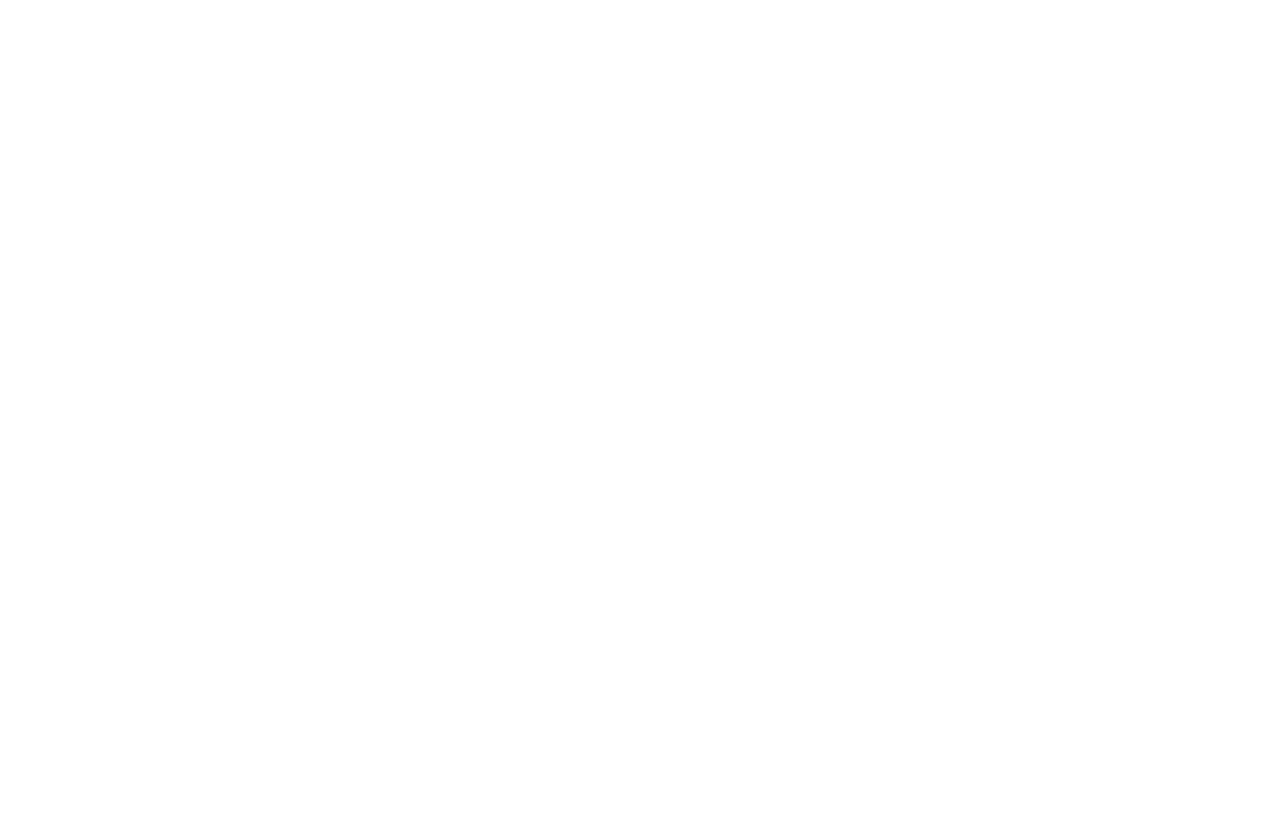
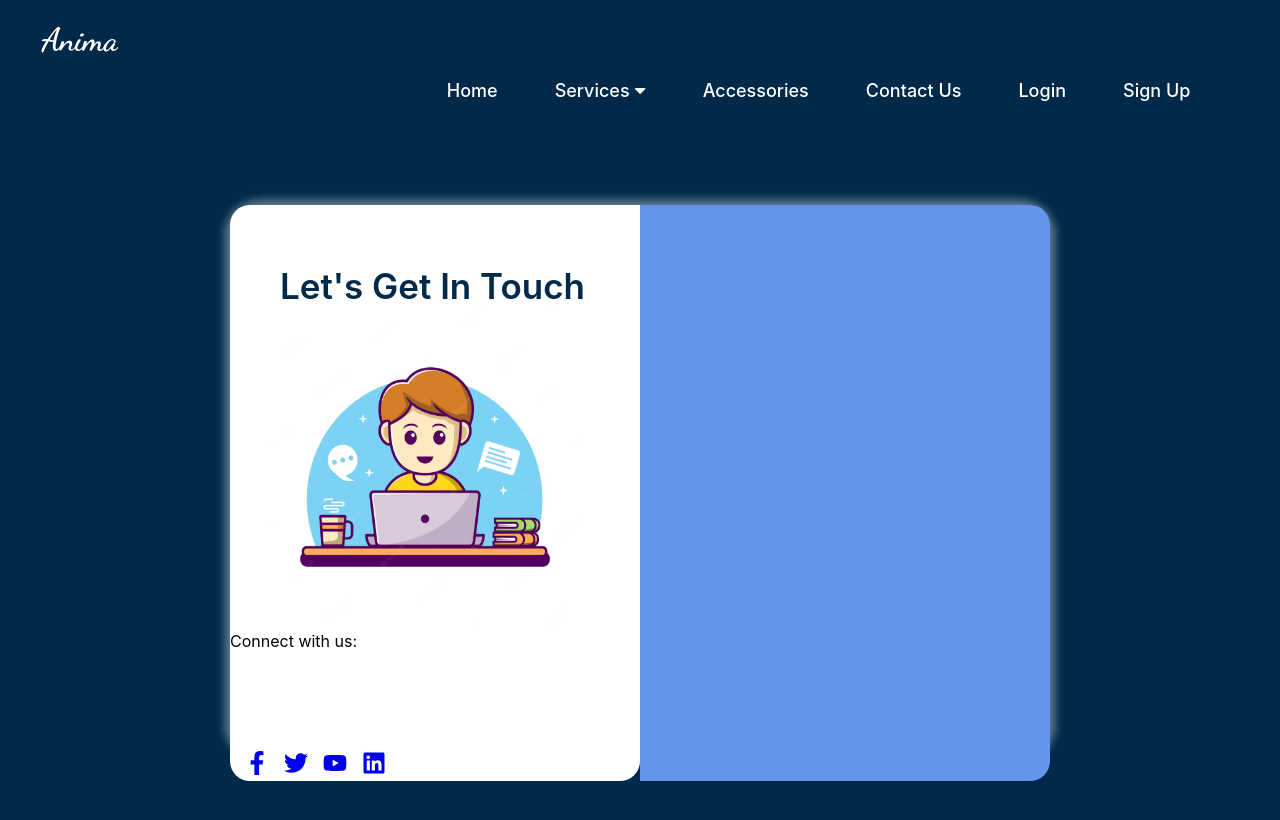
Before and after one commit to Devrangasamy/Anima, a React (Create React App) app in the folder client/: page /Contactus in a window 1280 px wide. Before the commit this address had no page. Shown: the top 820 px of the page. Built offline with nearby package versions, Linux system fonts and the light colour scheme.

Commit message:
contact us page

```diff
--- a/client/src/Allroutes.jsx
+++ b/client/src/Allroutes.jsx
@@ -5,6 +5,7 @@ import Login from "./components/Login/Login";
 import Signup from "./components/sign up page/signup";
 import {Profile} from "./Pages/Profile/Profile";
 import Accessories from "./components/Accessories/Accessories";
+import Contactus from "./components/Contactus/Conactus";
 import { Forgetpassword } from "./components/ForgetPassword/Forgetpassword";
 import { Product } from "./Pages/Product/Product";
 import Doctor from "./Pages/Doctor/Doctor";
@@ -26,6 +27,7 @@ function Allroutes() {
             </RequiredAuth>
           }
         />
+        <Route path="/Contactus" element={<Contactus/>} />
         <Route path="/login" element={<Login/>} />
         <Route path="/signup" element={<Signup></Signup>} />
         <Route path="/profile" element={<Profile />} />
--- /dev/null
+++ b/client/src/components/Contactus/Conactus.js
@@ -0,0 +1,37 @@
+import React from 'react'
+import './Contactus.css'
+import conatct from '../../Assets/contactus.avif'
+import Navbar from '../Navbar/Navbar'
+import { FaFacebookF } from 'react-icons/fa';
+import { FaTwitter } from 'react-icons/fa';
+import { FaYoutube } from 'react-icons/fa';
+import { FaLinkedin } from 'react-icons/fa';
+export default function Conactus() {
+  return (
+    <>
+    <Navbar/>
+    <div className='contactus-container'>
+        <div className='contactus-item'>
+            <div className='contactus-contact'>
+                <div className='first-text'>
+                    Let's Get In Touch
+                </div>
+                <img src={conatct}className='contactus-image' />
+                <div className='socil-links'>
+                    <span className='second-text'>Connect with us:</span>
+                    <ul className='social-media'>
+                        <li><a href='#'><FaFacebookF/></a></li>
+                        <li><a href='#'><FaTwitter/></a></li>
+                        <li><a href='#'><FaYoutube/></a></li>
+                        <li><a href='#'><FaLinkedin/></a></li>
+                    </ul>
+                </div>
+            </div>
+            <div className='contactus-submit-form'>
+
+            </div>
+        </div>
+    </div>
+    </>
+  )
+}
--- /dev/null
+++ b/client/src/components/Contactus/Contactus.css
@@ -0,0 +1,66 @@
+*{
+    margin: 0;
+    padding: 0;
+}
+.contactus-container{
+    display: flex;
+    justify-content: center;
+    align-items: center;
+    min-height: 100vh;
+    position: relative;
+    width: 100%;
+    height: 100%;
+    background-color: #012a4a;
+
+}
+.contactus-item{
+    width: 100%;
+    height:550px;
+    max-width: 820px;
+    background-color: white;
+    border-radius: 30px;
+    box-shadow: 0 0 10px 5px rgba(255, 255, 255, 0.4);
+    grid-template-columns: repeat(2,1fr);
+    display: grid;
+    z-index: 1000;
+}
+.contactus-contact{
+    background-color: white;
+    border-radius: 20px;
+}
+.contactus-submit-form{
+    background-color: cornflowerblue;
+    border-radius: 0px 20px 20px 0px;
+}
+.first-text{
+    padding-left: 50px;
+    padding-top: 60px;
+    font-size: 35px;
+    color:  #012a4a;
+    font-weight: 600;
+}
+.contactus-image{
+    height: 320px;
+    width:  350px;
+    padding-left: 40px;
+    align-items: center;
+}
+.social-media{
+    display: flex;
+    list-style: none;
+}
+ul li{
+    padding-left: 15px;
+    font-size: 24px;
+    margin-top: 100px;
+}
+.social-media i {
+    background-color: #012a4a;
+    padding: 5px;
+    border-radius:5px;
+    transition: .3s;
+}
+.social-media i:hover{
+    background-color: aliceblue;
+    color:#012a4a;
+}
--- a/client/src/components/Navbar/Navbar.css
+++ b/client/src/components/Navbar/Navbar.css
@@ -35,7 +35,7 @@
   justify-content: end;
   margin-right: 2rem;
   background-color: #012a4a;
-
+  z-index: 1;
 }
 
 .nav-item {
@@ -81,82 +81,3 @@
   font-weight: 1000;
   /* text-shadow: black 0.1em 0.1em 0.2em */
 }
-/*
-@media screen and (max-width: 960px) {
-  .NavbarItems {
-    position: relative;
-  }
-
-  .nav-menu {
-    display: flex;
-    flex-direction: column;
-    width: 100%;
-    height: 90vh;
-    position: absolute;
-    top: 80px;
-    left: -100%;
-    opacity: 1;
-    transition: all 0.5s ease;
-  }
-
-  .nav-menu.active {
-    background: #242222;
-    left: 0;
-    opacity: 1;
-    transition: all 0.5s ease;
-    z-index: 1;
-  }
-
-  .nav-links {
-    text-align: center;
-    padding: 2rem;
-    width: 100%;
-    display: table;
-  }
-
-  .nav-links:hover {
-    background-color: #1888ff;
-    border-radius: 0;
-  }
-
-  .navbar-logo {
-    position: absolute;
-    top: 0;
-    left: 0;
-    transform: translate(25%, 50%);
-  }
-
-  .menu-icon {
-    display: block;
-    position: absolute;
-    top: 0;
-    right: 0;
-    transform: translate(-100%, 60%);
-    font-size: 1.8rem;
-    cursor: pointer;
-  }
-
-  .fa-times {
-    color: #fff;
-    font-size: 2rem;
-  }
-
-  .nav-links-mobile {
-    display: block;
-    text-align: center;
-    padding: 1.5rem;
-    margin: 2rem auto;
-    border-radius: 4px;
-    width: 80%;
-    background: #1888ff;
-    text-decoration: none;
-    color: #fff;
-    font-size: 1.5rem;
-  }
-
-  .nav-links-mobile:hover {
-    background: #fff;
-    color: #1888ff;
-    transition: 250ms;
-  }
-} */
--- a/client/src/components/Navbar/Navbar.js
+++ b/client/src/components/Navbar/Navbar.js
@@ -84,8 +84,8 @@ function Navbar() {
             </Link>
           </li>
           <li className="nav-item">
-            <Link to="/" className="nav-links" onClick={closeMobileMenu}>
-              Medi-Care
+            <Link to="/contactus" className="nav-links" onClick={closeMobileMenu}>
+              Contact Us
             </Link>
           </li>
           {localStorage.getItem("username") && (
```
Also changed, not shown: client/package.json (+3 -10 lines), client/src/Assets/contactus.avif (added), 1 other file (tests, documents, lock files or other folders).
